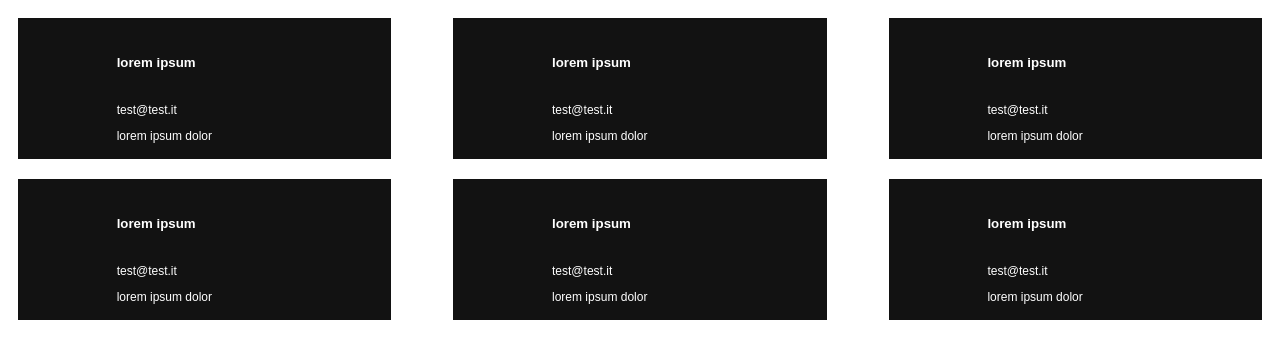
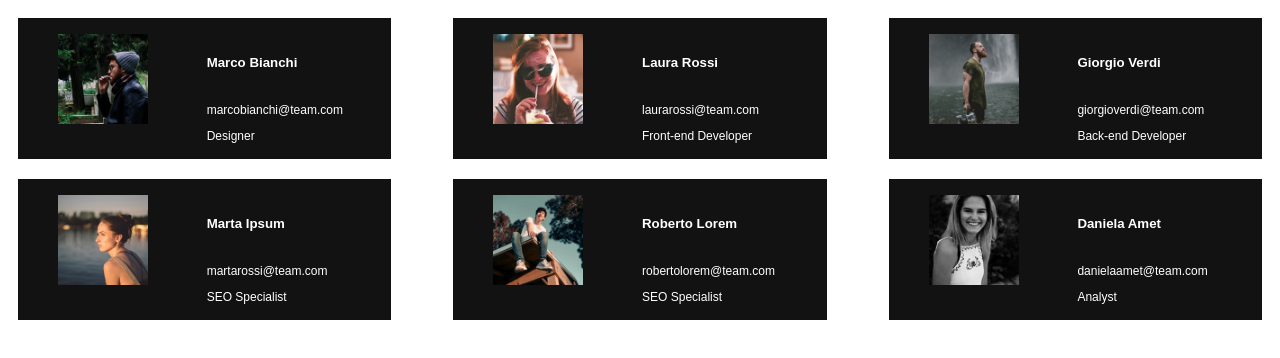
Before and after one commit to simonedcorsi/js-our-team, a plain HTML site: page assets-3/index.html in a window 1280 px wide. Drawn offline with Linux system fonts and the light colour scheme.

Commit message:
sistemazioni

```diff
--- a/assets-3/index.html
+++ b/assets-3/index.html
@@ -9,10 +9,10 @@
 <body>
 
     <main>
-        <div class="flex">
-            <div class="flex">
+        <div id="cardContainer" class="flex">
+            <!-- <div class="flex">
                 <figure>
-                    <img height="90px" src="./imgs/female1.png" alt="">
+                    <img height="90px" src="female1.png" alt="">
                 </figure>
                 <div class="flex flex-column">
                     <h5>lorem ipsum</h5>
@@ -22,7 +22,7 @@
             </div>
             <div class="flex">
                 <figure>
-                    <img height="90px" src="./imgs/female1.png" alt="">
+                    <img height="90px" src="female2.png" alt="">
                 </figure>
                 <div class="flex flex-column">
                     <h5>lorem ipsum</h5>
@@ -32,7 +32,7 @@
             </div>
             <div class="flex">
                 <figure>
-                    <img height="90px" src="./imgs/female1.png" alt="">
+                    <img height="90px" src="female3.png" alt="">
                 </figure>
                 <div class="flex flex-column">
                     <h5>lorem ipsum</h5>
@@ -42,7 +42,7 @@
             </div>
             <div class="flex">
                 <figure>
-                    <img height="90px" src="./imgs/female1.png" alt="">
+                    <img height="90px" src="male1.png" alt="">
                 </figure>
                 <div class="flex flex-column">
                     <h5>lorem ipsum</h5>
@@ -52,7 +52,7 @@
             </div>
             <div class="flex">
                 <figure>
-                    <img height="90px" src="./imgs/female1.png" alt="">
+                    <img height="90px" src="male2.png" alt="">
                 </figure>
                 <div class="flex flex-column">
                     <h5>lorem ipsum</h5>
@@ -62,14 +62,14 @@
             </div>
             <div class="flex">
                 <figure>
-                    <img height="90px" src="./imgs/female1.png" alt="">
+                    <img height="90px" src="male3.png" alt="">
                 </figure>
                 <div class="flex  flex-column">
                     <h5>lorem ipsum</h5>
                     <span>test@test.it</span>
                     <span>lorem ipsum dolor</span>
                 </div>
-            </div>
+            </div> -->
         </div>
     </main>
 
--- a/assets-3/script.js
+++ b/assets-3/script.js
@@ -36,3 +36,22 @@ const teamMembers = [
     img: "img/female3.png"
   }
 ];
+
+let cardContainer = document.getElementById('cardContainer')
+
+for( i = 0; i < teamMembers.length; i++ ){
+  let element = teamMembers[i]
+
+  cardContainer.innerHTML +=
+  `         <div class="flex">
+                <figure>
+                    <img height="90px" src='../${element.img}'' alt="">
+                </figure>
+                <div class="flex flex-column">
+                    <h5>${element.name}</h5>
+                    <span>${element.email}</span>
+                    <span>${element.role}</span>
+                </div>
+            </div>
+  `
+}
```
